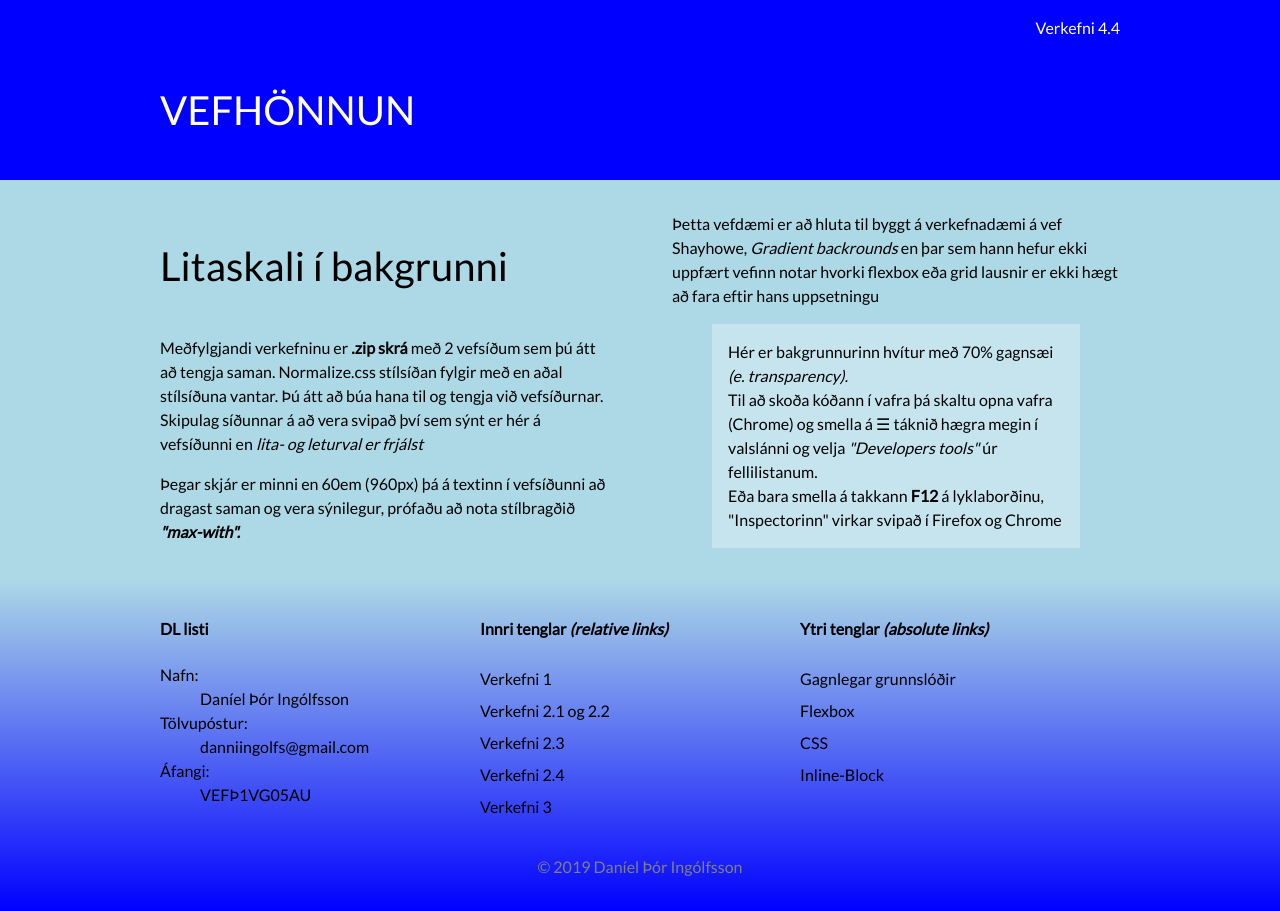
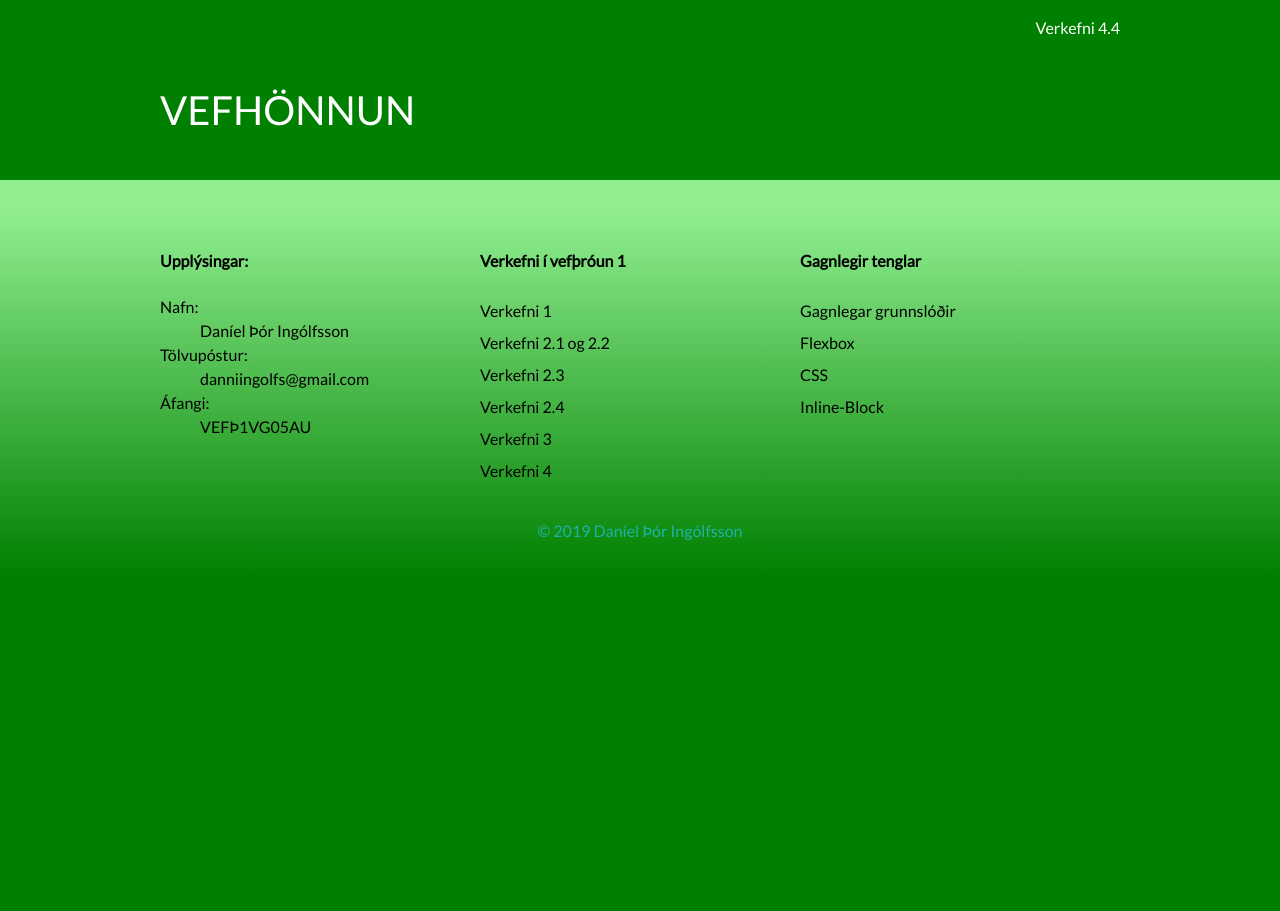
Before and after one commit to d4nni/VEF1-Vef-roun, a plain HTML site: page index.html in a window 1280 px wide. After the commit the page ends 800 px from the top, so only its background shows below. Drawn offline with Linux system fonts and the light colour scheme.

Commit message:
Add files via upload

```diff
--- a/css/styles.css
+++ b/css/styles.css
@@ -4,7 +4,7 @@ body {
     margin: 0; /* tek út sjálgefið 10px margin */
     /* font-family: ;*/
     font: 400 1em/1.5 'Lato',sans-serif; /* samsett skipun: weight/height, size, family */
-    background-color: blue;
+    background-color: green;
 }
 h1 {
     font-weight: 300;
@@ -105,11 +105,11 @@ blockquote {
     background-color: rgb(240, 202, 152);
 }
 .copy {
-    color: gray;
+    color: lightseagreen;
     text-align: center;
 }
 .bground2 {
-    background: linear-gradient(to bottom, lightblue,lightblue) ;
+    background: linear-gradient(to bottom, lightgreen,lightgreen) ;
     padding: 1em;
 }
 .bgroundFoot {
@@ -117,7 +117,7 @@ blockquote {
     padding: 1em;
 }
 .bgroundFoot2 {
-    background: linear-gradient(to bottom, lightblue,blue) ;
+    background: linear-gradient(to bottom, lightgreen,green) ;
     padding: 1em;
 }
 h4 {
--- a/index.html
+++ b/index.html
@@ -25,22 +25,13 @@
     </header>
     <section class="bground2">
       <main class="container col-2 gap-4">
-        <section>
-          <h1>Litaskali í bakgrunni </h1>
-          <p>Meðfylgjandi verkefninu er <strong>.zip skrá </strong>með 2 vefsíðum sem þú átt að tengja saman.  Normalize.css stílsíðan fylgir með en aðal stílsíðuna vantar. Þú átt að búa hana til og tengja við vefsíðurnar. Skipulag síðunnar á að vera svipað því sem sýnt er hér á vefsíðunni en <em>lita- og leturval er frjálst</em></p>
-          <p>Þegar skjár er minni en 60em (960px) þá á textinn í vefsíðunni að dragast saman og vera sýnilegur, prófaðu að nota stílbragðið <em><strong>"max-with".</strong></em></p>
-        </section>
-        <section>
-          <p>Þetta vefdæmi er að hluta til byggt á verkefnadæmi á vef Shayhowe,<em> Gradient backrounds</em> en þar sem hann hefur ekki uppfært vefinn notar hvorki flexbox eða grid lausnir er ekki hægt að fara eftir hans uppsetningu </p>
-          <blockquote>Hér er bakgrunnurinn hvítur með 70% gagnsæi <i>(e. transparency).</i><br>Til að skoða kóðann í vafra þá skaltu opna vafra (Chrome) og smella á &#9776; táknið hægra megin í valslánni og velja <em>"Developers tools"</em> úr fellilistanum.<br> Eða bara smella á takkann <b>F12</b> á lyklaborðinu, "Inspectorinn" virkar svipað í Firefox og Chrome</blockquote></p>
-        </section>
       </main>
     </section>
 <div class="bgroundFoot2">
     <footer class="container footcolor col-3">
         <nav>
-          <h4>DL listi </h4>
           <dl><!--Description list, nafn tölvupóstur og áfangi-->
+            <h4>Upplýsingar:</h4>
             <dt>Nafn:</dt>
               <dd>Daníel Þór Ingólfsson</dd>
             <dt>Tölvupóstur:</dt>
@@ -50,17 +41,18 @@
           </dl>
         </nav>
         <nav>
-          <h4>Innri tenglar <em>(relative links)</em></h4>
+          <h4>Verkefni í vefþróun 1</h4>
           <ul class="footnav"><!-- inner links -- hér þarf að aðlaga slóðir að eigin verkefnum -->
             <li><a href="verkefni1/">Verkefni 1</a></li>
             <li><a href="verkefni2/verkefni-2.1_2.2/">Verkefni 2.1 og 2.2</a></li>
             <li><a href="verkefni2/verkefni-23/">Verkefni 2.3</a></li>
             <li><a href="verkefni2/verkefni-24/">Verkefni 2.4</a></li>
             <li><a href="verkefni3/verk31/">Verkefni 3</a></li>
+            <li><a href="verkefni4/">Verkefni 4</a></li>
           </ul>
         </nav>
         <nav>
-          <h4>Ytri tenglar <em>(absolute links)</em></h4>
+          <h4>Gagnlegir tenglar</h4>
           <ul class="footnav"> <!-- Absolute links "target _blank" opnar nýjan glugga í vafranum !aðeins notað þegar vísað er út úr eigin vef-->
             <li>
               <a href="https://vefgrunnur.github.io/bjargir.html" target="_blank" title="Vefgrunnur">Gagnlegar grunnslóðir</a>
```
Also changed, not shown: verkefni4/index.html (+3 -3 lines), verkefni4/innerlinks.html (+3 -3 lines).
